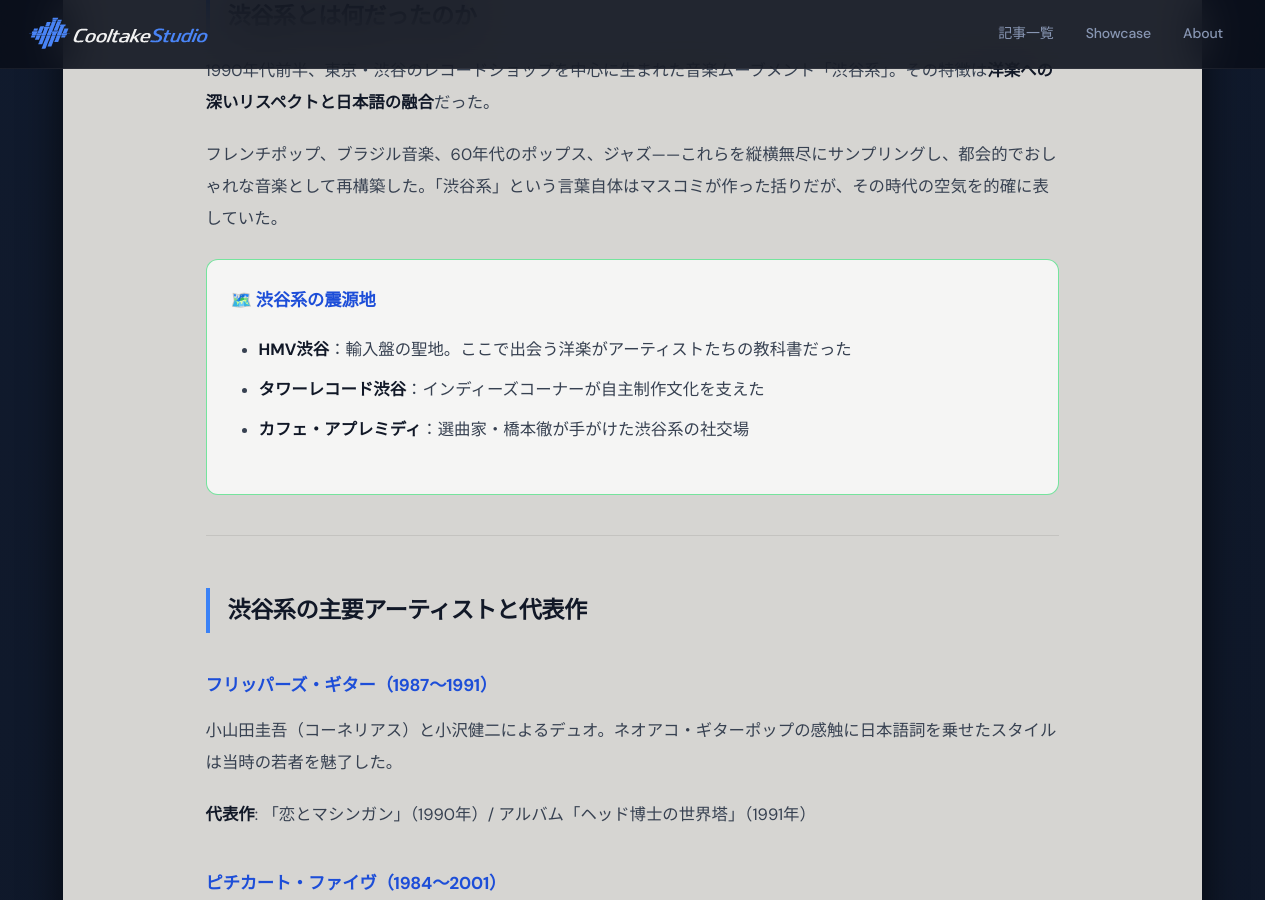
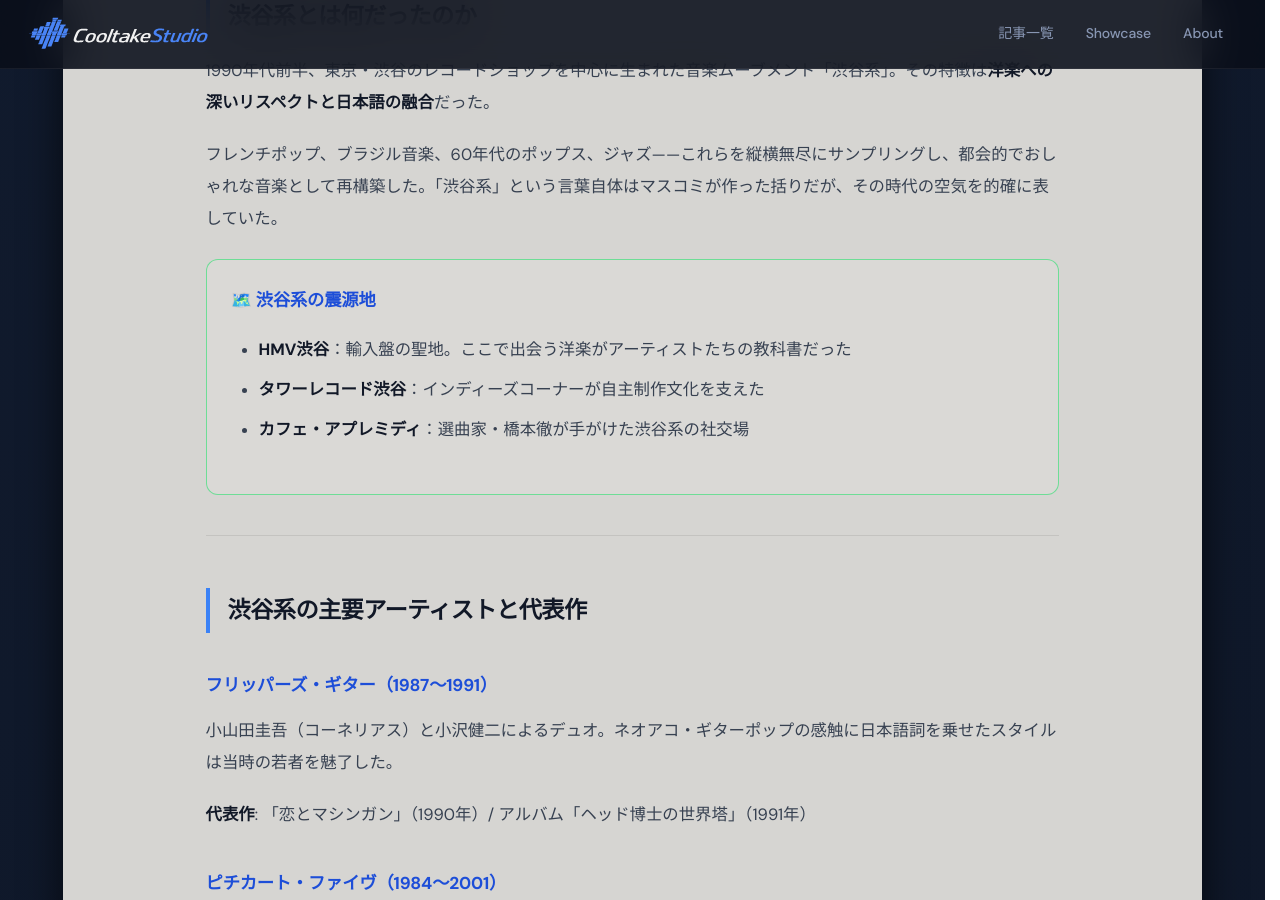
Before and after one commit to cooltake/cooltake-staging, a Jekyll site: the page built from _posts/2026-05-31-japan-music-10-shibuya-kei.md, in a window 1280 px wide and 900 px high, scrolled down 399 px. Built offline with Jekyll 4.4.1, drawn with Linux system fonts in a browser that asks for light colours; some web fonts are replaced.

Commit message:
fix: カラーボックス背景透明度修正（0.75→0.10）全記事

```diff
--- a/_posts/2026-05-31-japan-music-10-shibuya-kei.md
+++ b/_posts/2026-05-31-japan-music-10-shibuya-kei.md
@@ -14,7 +14,7 @@
 
 フレンチポップ、ブラジル音楽、60年代のポップス、ジャズ——これらを縦横無尽にサンプリングし、都会的でおしゃれな音楽として再構築した。「渋谷系」という言葉自体はマスコミが作った括りだが、その時代の空気を的確に表していた。
 
-<div style="background:rgba(255,255,255,0.75);border-radius:12px;padding:1.5rem;margin:1.5rem 0;border:1px solid rgba(74,222,128,0.75);">
+<div style="background:rgba(255,255,255,0.10);border-radius:12px;padding:1.5rem;margin:1.5rem 0;border:1px solid rgba(74,222,128,0.75);">
 <h3 style="color:#bbf7d0;margin-top:0;">🗺️ 渋谷系の震源地</h3>
 <ul style="color:#e2e8f0;">
 <li><strong>HMV渋谷</strong>：輸入盤の聖地。ここで出会う洋楽がアーティストたちの教科書だった</li>
@@ -81,7 +81,7 @@
 
 ## 渋谷系・J-R&Bが使った機材
 
-<div style="background:rgba(255,255,255,0.75);border-radius:12px;padding:1.5rem;margin:1.5rem 0;border:1px solid rgba(148,163,184,0.75);">
+<div style="background:rgba(255,255,255,0.10);border-radius:12px;padding:1.5rem;margin:1.5rem 0;border:1px solid rgba(148,163,184,0.75);">
 <h3 style="color:#bfdbfe;margin-top:0;">🎛️ 時代の機材</h3>
 <ul style="color:#e2e8f0;">
 <li><strong>Roland MC-303 Groovebox</strong>（1996年）: 渋谷系クリエイターに人気のオールインワン制作マシン</li>
```
